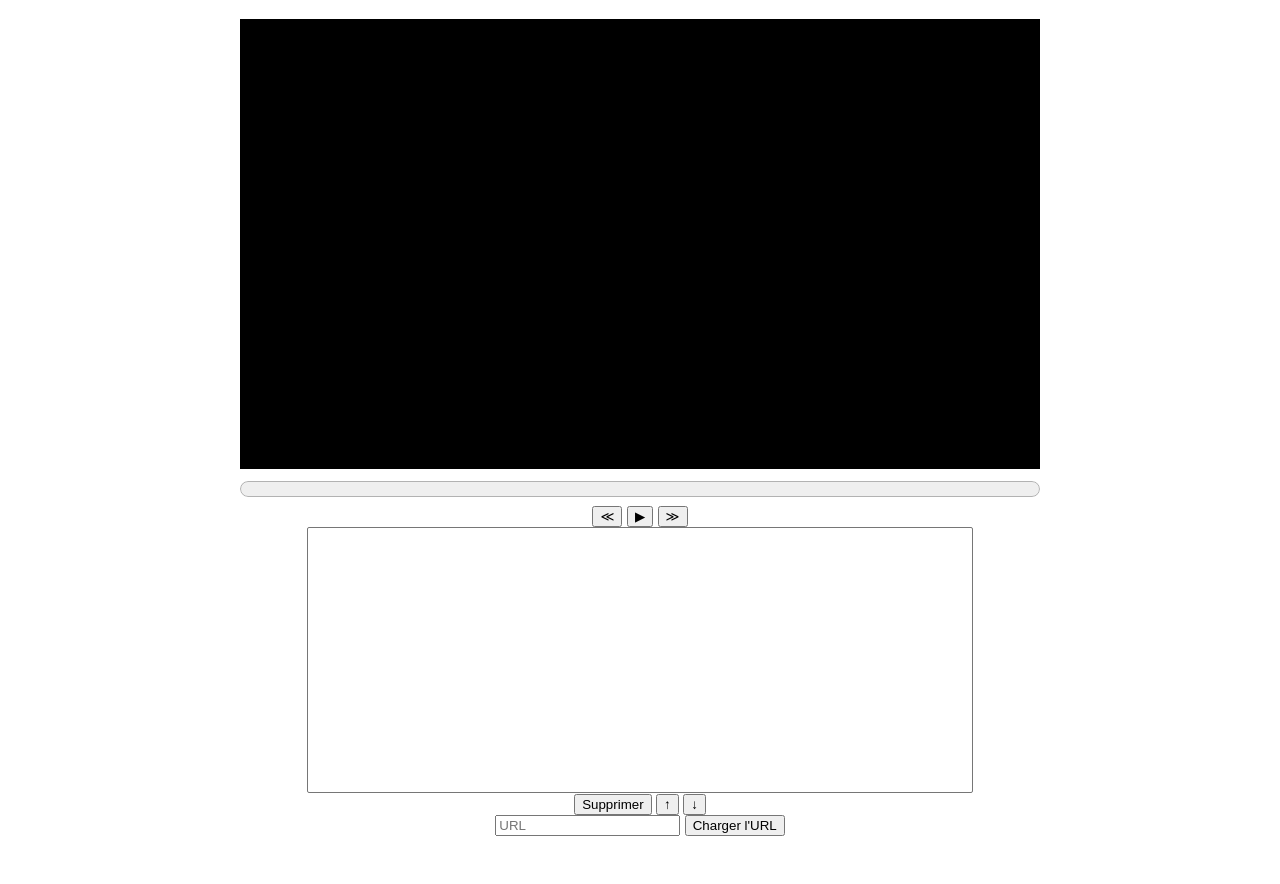
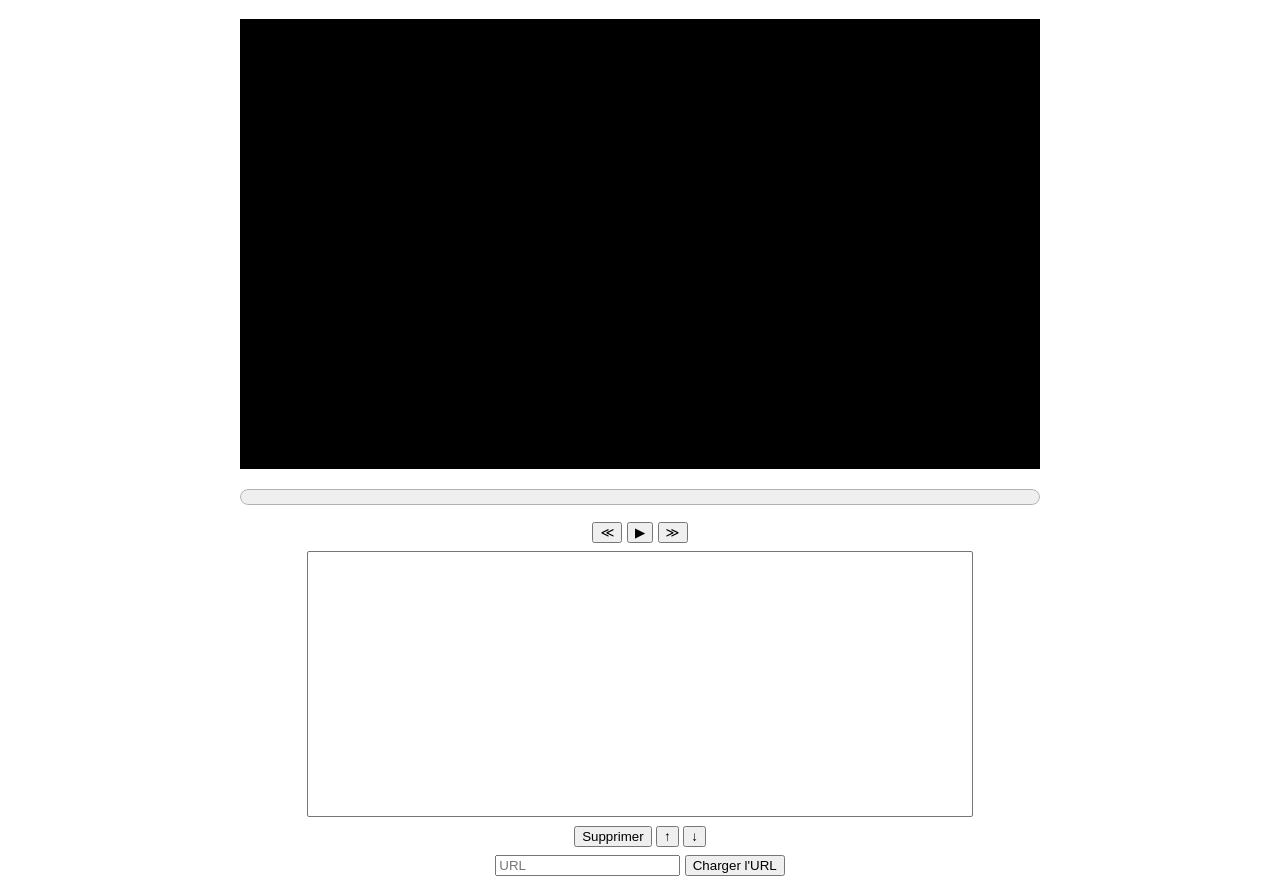
Before and after one commit to ShadowRises/MediaPlayer-JS, a plain HTML site: page index.html in a window 1280 px wide. Shown: the part 61-945 px from the top of the page. Before the commit the page ends 905 px from the top, so only its background shows below. Drawn offline with Linux system fonts and the light colour scheme.

Commit message:
Légère stylisation pour aérer

```diff
--- a/css/style.css
+++ b/css/style.css
@@ -17,6 +17,10 @@ progress {
 	height: 2em;
 }
 
+div {
+	margin-top: 0.5em;
+}
+
 .selected {
 	background-color: green;
 }
```
